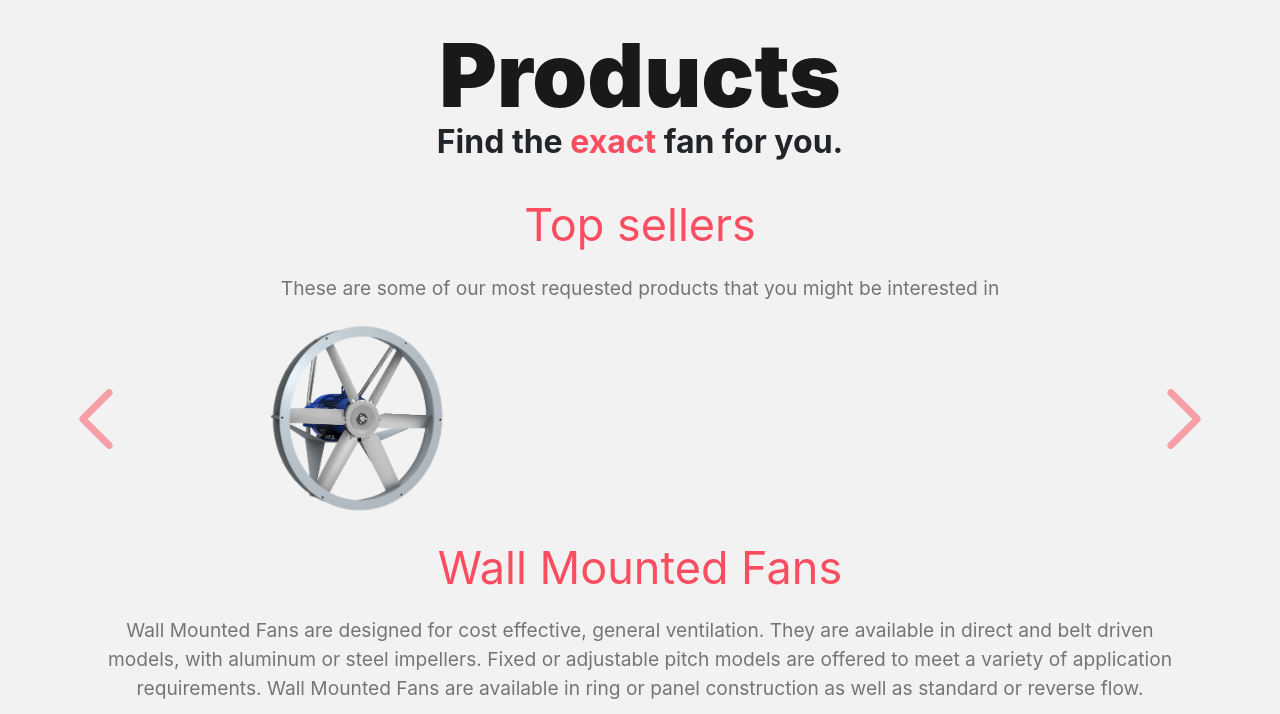
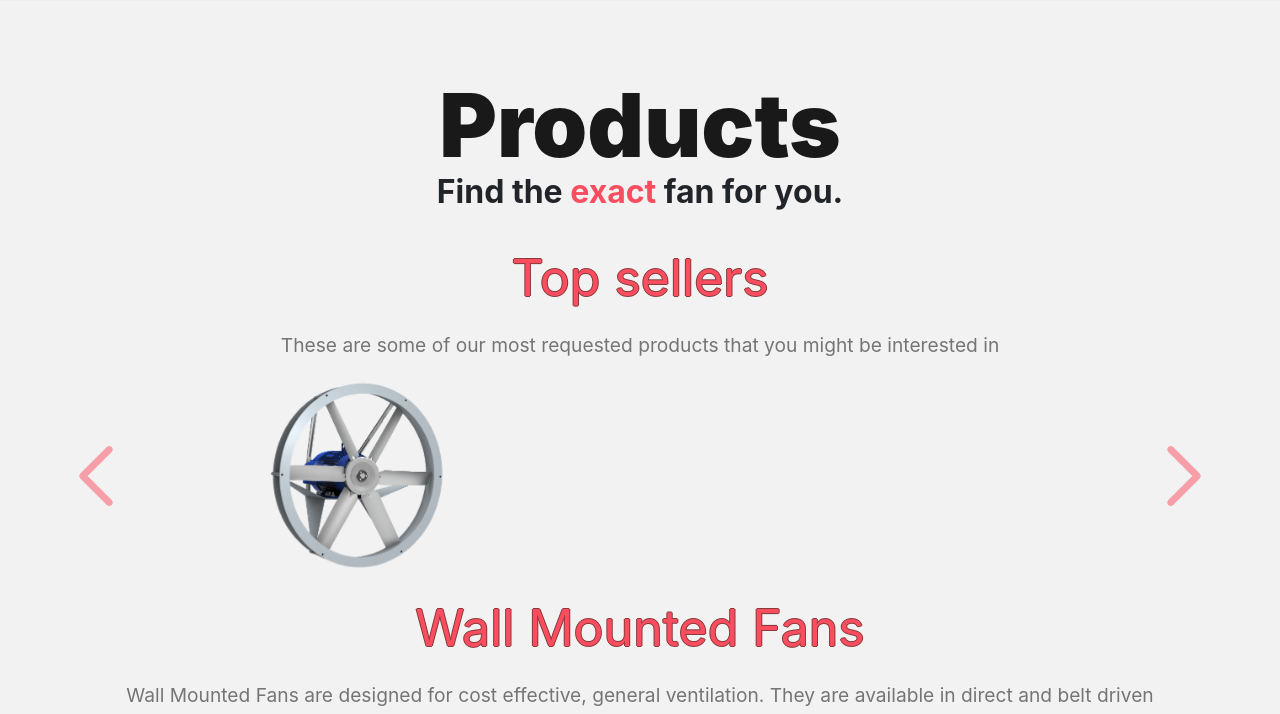
Before and after one commit to Nirem312/Entrega-final-Web-developer-CoderHouse, a plain HTML site: page html/products.html in a window 1280 px wide. Shown: the part 63-777 px from the top of the page. Drawn offline with nearby package versions, Linux system fonts and the light colour scheme.

Commit message:
Adds margintop on Products h1 and adjusts navbar height

```diff
--- a/html/products.html
+++ b/html/products.html
@@ -59,7 +59,7 @@
     <button class="backToTop"><a href="#"><img src="../images/icons/down-chevron-svgrepo-com.svg" alt="Icon of an arrow pointing up"></a></button>
 
     <main>
-      <h1 class="list-unstyled">
+      <h1 id="productsTitle">
         Products
       </h1>
 
--- a/styles/styles.css
+++ b/styles/styles.css
@@ -110,6 +110,10 @@ textarea{
   align-items: center;
 }
 
+#productsTitle{
+  margin-top: 50px;
+}
+
 #products > img{
   height: 200px;
 }
@@ -158,11 +162,12 @@ textarea{
   display: flex;
   flex-direction: column;
   align-items: center;
-  font-size: 45px;
+  font-size: 50px;
   padding-left: 50px;
   font-weight: normal;
   padding-right: 50px;
   margin: 15px;
+  text-shadow: -1px 0 #883b3b,0 1px #883b3b,1px 0 #883b3b,0 -1px #883b3b;
 }
 
 p{
@@ -318,6 +323,7 @@ nav{
   top: 0;
   z-index: 100;
   width: 100%;
+  height: 63.5px;
 }
 
 ul {
```
